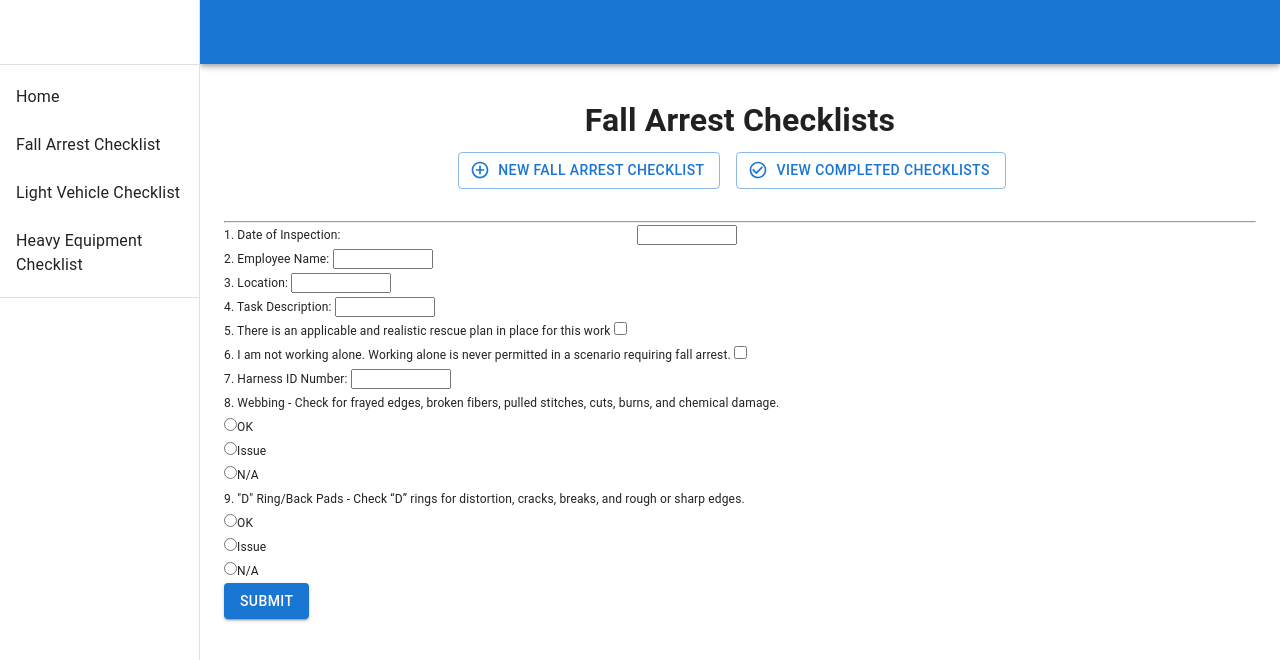
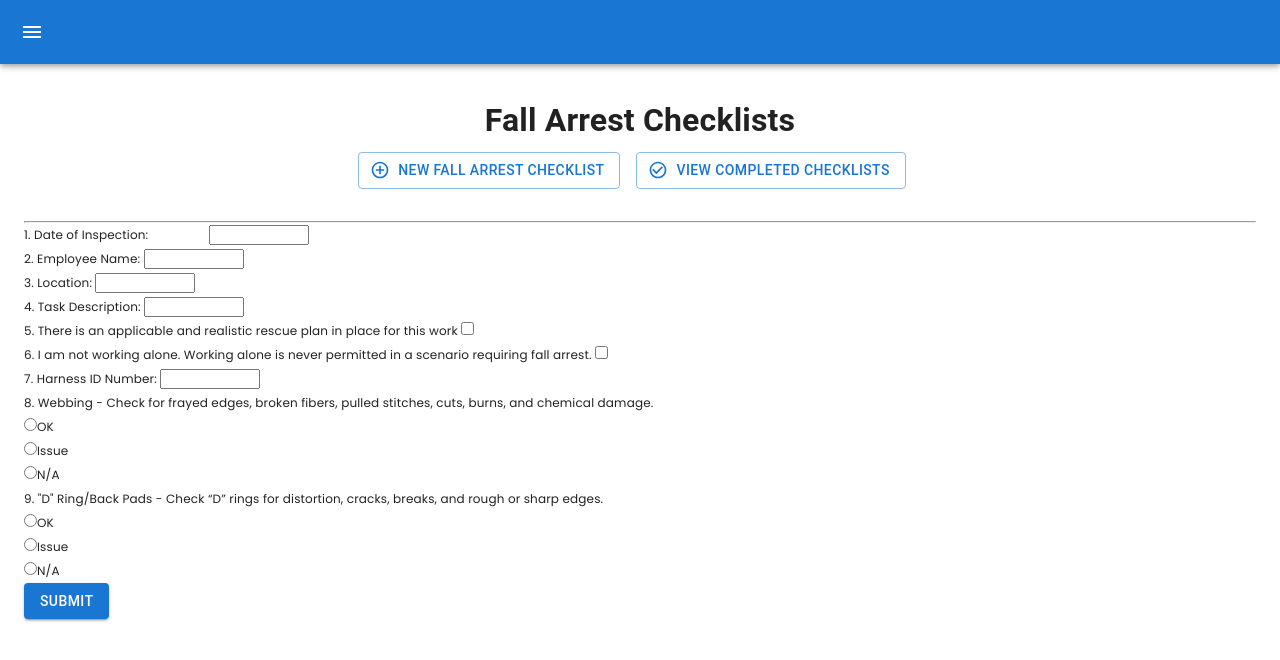
Before and after one commit to kbaillieul/checklist-project, a React (Create React App) app: page /fall-arrest/new in a window 1280 px wide. Shown: the top 660 px of the page. Built offline with nearby package versions, Linux system fonts and the light colour scheme.

Commit message:
Updated nav bar

```diff
--- a/src/App.css
+++ b/src/App.css
@@ -28,12 +28,6 @@
   padding: 2px;
 }
 
-.form {
-  display: flex;
-  flex-direction: row;
-  align-items: flex-start;
-}
-
 .divider {
   display: flex;
   align-items: center;
@@ -50,6 +44,7 @@
 
 .form-container {
   font-size: 12px;
+  font-family: "Poppins", sans-serif;
 }
 
 .date-picker {
@@ -57,5 +52,17 @@
   flex-direction: row;
 }
 .date-picker-label {
-  width: 40%;
+  width: 70%;
 }
+
+@media only screen and (min-width: 768px) {
+  .date-picker-label {
+    width: 35%;
+  }
+}
+
+@media only screen and (min-width: 1000px) {
+  .date-picker-label {
+    width: 15%;
+  }
+}
--- a/src/App.jsx
+++ b/src/App.jsx
@@ -10,7 +10,7 @@
   CompletedFAChecklistsMap,
   CompletedLVChecklistsMap,
   CompletedHEChecklistsMap,
-  Navigation,
+  NavBar,
 } from "./components/Index";
 import { useState } from "react";
 import {
@@ -39,7 +39,7 @@
     <div className="container">
       <Router>
         <Routes>
-          <Route path="/" element={<Navigation />}>
+          <Route path="/" element={<NavBar />}>
             <Route index element={<Home />} />
             <Route path="fall-arrest" element={<FAMain />}>
               <Route
--- a/src/components/Index.js
+++ b/src/components/Index.js
@@ -5,7 +5,7 @@
 export { default as FAMain } from "./fallarrest/FAMain";
 export { default as LVMain } from "./lightvehicle/LVMain";
 export { default as HEMain } from "./heavyequipment/HEMain";
-export { default as Navigation } from "./Navigation";
+export { default as NavBar } from "./NavBar";
 export { default as CompletedFAChecklistsMap } from "./fallarrest/CompletedFAChecklistsMap";
 export { default as CompletedLVChecklistsMap } from "./lightvehicle/CompletedLVChecklistsMap";
 export { default as CompletedHEChecklistsMap } from "./heavyequipment/CompletedHEChecklistsMap";
--- /dev/null
+++ b/src/components/NavBar.jsx
@@ -0,0 +1,156 @@
+import * as React from "react";
+import { styled, useTheme } from "@mui/material/styles";
+import Box from "@mui/material/Box";
+import Drawer from "@mui/material/Drawer";
+import CssBaseline from "@mui/material/CssBaseline";
+import MuiAppBar from "@mui/material/AppBar";
+import Toolbar from "@mui/material/Toolbar";
+import List from "@mui/material/List";
+import Typography from "@mui/material/Typography";
+import Divider from "@mui/material/Divider";
+import IconButton from "@mui/material/IconButton";
+import MenuIcon from "@mui/icons-material/Menu";
+import ChevronLeftIcon from "@mui/icons-material/ChevronLeft";
+import ChevronRightIcon from "@mui/icons-material/ChevronRight";
+import ListItem from "@mui/material/ListItem";
+import ListItemIcon from "@mui/material/ListItemIcon";
+import ListItemText from "@mui/material/ListItemText";
+import InboxIcon from "@mui/icons-material/MoveToInbox";
+import MailIcon from "@mui/icons-material/Mail";
+import { Outlet } from "react-router-dom";
+import { useNavigate } from "react-router-dom";
+
+const drawerWidth = 180;
+
+const Main = styled("main", { shouldForwardProp: (prop) => prop !== "open" })(
+  ({ theme, open }) => ({
+    flexGrow: 1,
+    padding: theme.spacing(3),
+    transition: theme.transitions.create("margin", {
+      easing: theme.transitions.easing.sharp,
+      duration: theme.transitions.duration.leavingScreen,
+    }),
+    marginLeft: `-${drawerWidth}px`,
+    ...(open && {
+      transition: theme.transitions.create("margin", {
+        easing: theme.transitions.easing.easeOut,
+        duration: theme.transitions.duration.enteringScreen,
+      }),
+      marginLeft: 0,
+    }),
+  })
+);
+
+const AppBar = styled(MuiAppBar, {
+  shouldForwardProp: (prop) => prop !== "open",
+})(({ theme, open }) => ({
+  transition: theme.transitions.create(["margin", "width"], {
+    easing: theme.transitions.easing.sharp,
+    duration: theme.transitions.duration.leavingScreen,
+  }),
+  ...(open && {
+    width: `calc(100% - ${drawerWidth}px)`,
+    marginLeft: `${drawerWidth}px`,
+    transition: theme.transitions.create(["margin", "width"], {
+      easing: theme.transitions.easing.easeOut,
+      duration: theme.transitions.duration.enteringScreen,
+    }),
+  }),
+}));
+
+const DrawerHeader = styled("div")(({ theme }) => ({
+  display: "flex",
+  alignItems: "center",
+  padding: theme.spacing(0, 1),
+  // necessary for content to be below app bar
+  ...theme.mixins.toolbar,
+  justifyContent: "flex-end",
+}));
+
+export default function PersistentDrawerLeft() {
+  const navigate = useNavigate();
+  const handleRoute = (route) => {
+    navigate(route);
+  };
+  const theme = useTheme();
+  const [open, setOpen] = React.useState(false);
+
+  const handleDrawerOpen = () => {
+    setOpen(true);
+  };
+
+  const handleDrawerClose = () => {
+    setOpen(false);
+  };
+
+  return (
+    <Box sx={{ display: "flex" }}>
+      <CssBaseline />
+      <AppBar position="fixed" open={open}>
+        <Toolbar>
+          <IconButton
+            color="inherit"
+            aria-label="open drawer"
+            onClick={handleDrawerOpen}
+            edge="start"
+            sx={{ mr: 2, ...(open && { display: "none" }) }}
+          >
+            <MenuIcon />
+          </IconButton>
+        </Toolbar>
+      </AppBar>
+      <Drawer
+        sx={{
+          width: drawerWidth,
+          flexShrink: 0,
+          "& .MuiDrawer-paper": {
+            width: drawerWidth,
+            boxSizing: "border-box",
+          },
+        }}
+        variant="persistent"
+        anchor="left"
+        open={open}
+      >
+        <DrawerHeader>
+          <IconButton onClick={handleDrawerClose}>
+            {theme.direction === "ltr" ? (
+              <ChevronLeftIcon />
+            ) : (
+              <ChevronRightIcon />
+            )}
+          </IconButton>
+        </DrawerHeader>
+        <Divider />
+        <List>
+          <ListItem>
+            <ListItemText primary="Home" onClick={() => handleRoute("/")} />
+          </ListItem>
+          <ListItem>
+            <ListItemText
+              primary="Fall Arrest Checklist"
+              onClick={() => handleRoute("/fall-arrest/completed")}
+            />
+          </ListItem>
+          <ListItem>
+            <ListItemText
+              primary="Light Vehicle Checklist"
+              onClick={() => handleRoute("/light-vehicle/completed")}
+            />
+          </ListItem>
+          <ListItem>
+            <ListItemText
+              primary="Heavy Equipment Checklist"
+              onClick={() => handleRoute("/heavy-equipment/completed")}
+            />
+          </ListItem>
+        </List>
+        <Divider />
+      </Drawer>
+      <Main open={open}>
+        <DrawerHeader />
+        <Outlet />
+      </Main>
+    </Box>
+  );
+}
--- a/src/components/Navigation.jsx
+++ /dev/null
@@ -1,155 +0,0 @@
-import * as React from "react";
-import PropTypes from "prop-types";
-import AppBar from "@mui/material/AppBar";
-import Box from "@mui/material/Box";
-import CssBaseline from "@mui/material/CssBaseline";
-import Divider from "@mui/material/Divider";
-import Drawer from "@mui/material/Drawer";
-import IconButton from "@mui/material/IconButton";
-import List from "@mui/material/List";
-import ListItem from "@mui/material/ListItem";
-import ListItemText from "@mui/material/ListItemText";
-import MenuIcon from "@mui/icons-material/Menu";
-import Toolbar from "@mui/material/Toolbar";
-import Typography from "@mui/material/Typography";
-import { Outlet } from "react-router-dom";
-import { useNavigate } from "react-router-dom";
-import { isOptionGroup } from "@mui/base";
-
-const drawerWidth = 200;
-
-function ResponsiveDrawer(props) {
-  const { window } = props;
-  const [mobileOpen, setMobileOpen] = React.useState(false);
-
-  const handleDrawerToggle = () => {
-    setMobileOpen(!mobileOpen);
-  };
-
-  const navigate = useNavigate();
-  const handleRoute = (route) => {
-    navigate(route);
-  };
-
-  const drawer = (
-    <div>
-      <Toolbar />
-      <Divider />
-      <List>
-        <ListItem>
-          <ListItemText primary="Home" onClick={() => handleRoute("/")} />
-        </ListItem>
-        <ListItem>
-          <ListItemText
-            primary="Fall Arrest Checklist"
-            onClick={() => handleRoute("/fall-arrest/completed")}
-          />
-        </ListItem>
-        <ListItem>
-          <ListItemText
-            primary="Light Vehicle Checklist"
-            onClick={() => handleRoute("/light-vehicle/completed")}
-          />
-        </ListItem>
-        <ListItem>
-          <ListItemText
-            primary="Heavy Equipment Checklist"
-            onClick={() => handleRoute("/heavy-equipment/completed")}
-          />
-        </ListItem>
-      </List>
-      <Divider />
-    </div>
-  );
-
-  const container =
-    window !== undefined ? () => window().document.body : undefined;
-
-  return (
-    <Box sx={{ display: "flex" }}>
-      <CssBaseline />
-      <AppBar
-        position="fixed"
-        sx={{
-          width: { sm: `calc(100% - ${drawerWidth}px)` },
-          ml: { sm: `${drawerWidth}px` },
-        }}
-      >
-        <Toolbar>
-          <IconButton
-            color="inherit"
-            aria-label="open drawer"
-            edge="start"
-            onClick={handleDrawerToggle}
-            sx={{ mr: 2, display: { sm: "none" } }}
-          >
-            <MenuIcon />
-          </IconButton>
-          <Typography variant="h6" noWrap component="div"></Typography>
-        </Toolbar>
-      </AppBar>
-      <Box
-        component="nav"
-        sx={{
-          width: { sm: drawerWidth },
-          flexShrink: { sm: 0 },
-        }}
-        aria-label="mailbox folders"
-      >
-        {/* The implementation can be swapped with js to avoid SEO duplication of links. */}
-        <Drawer
-          container={container}
-          variant="temporary"
-          open={mobileOpen}
-          onClose={handleDrawerToggle}
-          ModalProps={{
-            keepMounted: true, // Better open performance on mobile.
-          }}
-          sx={{
-            display: { xs: "block", sm: "none" },
-            "& .MuiDrawer-paper": {
-              boxSizing: "border-box",
-              width: drawerWidth,
-            },
-          }}
-        >
-          {drawer}
-        </Drawer>
-        <Drawer
-          variant="permanent"
-          sx={{
-            display: { xs: "none", sm: "block" },
-            "& .MuiDrawer-paper": {
-              boxSizing: "border-box",
-              width: drawerWidth,
-            },
-          }}
-          open
-        >
-          {drawer}
-        </Drawer>
-      </Box>
-      <Box
-        component="main"
-        sx={{
-          flexGrow: 1,
-          p: 3,
-          width: { sm: `calc(100% - ${drawerWidth}px)` },
-        }}
-      >
-        <Toolbar />
-        <Outlet />
-      </Box>
-    </Box>
-  );
-}
-
-ResponsiveDrawer.propTypes = {
-  /**
-   * Injected by the documentation to work in an iframe.
-   * You won't need it on your project.
-   */
-  window: PropTypes.func,
-};
-
-export default ResponsiveDrawer;
```
